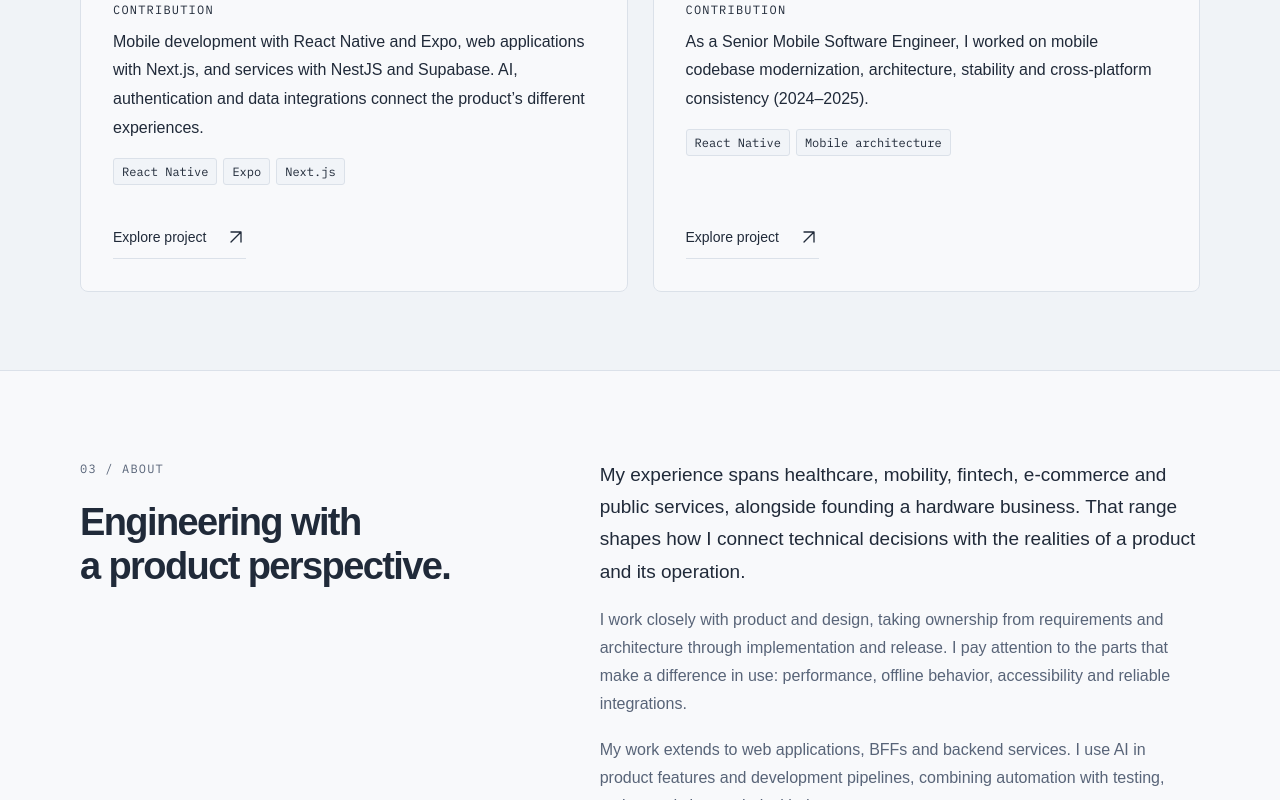
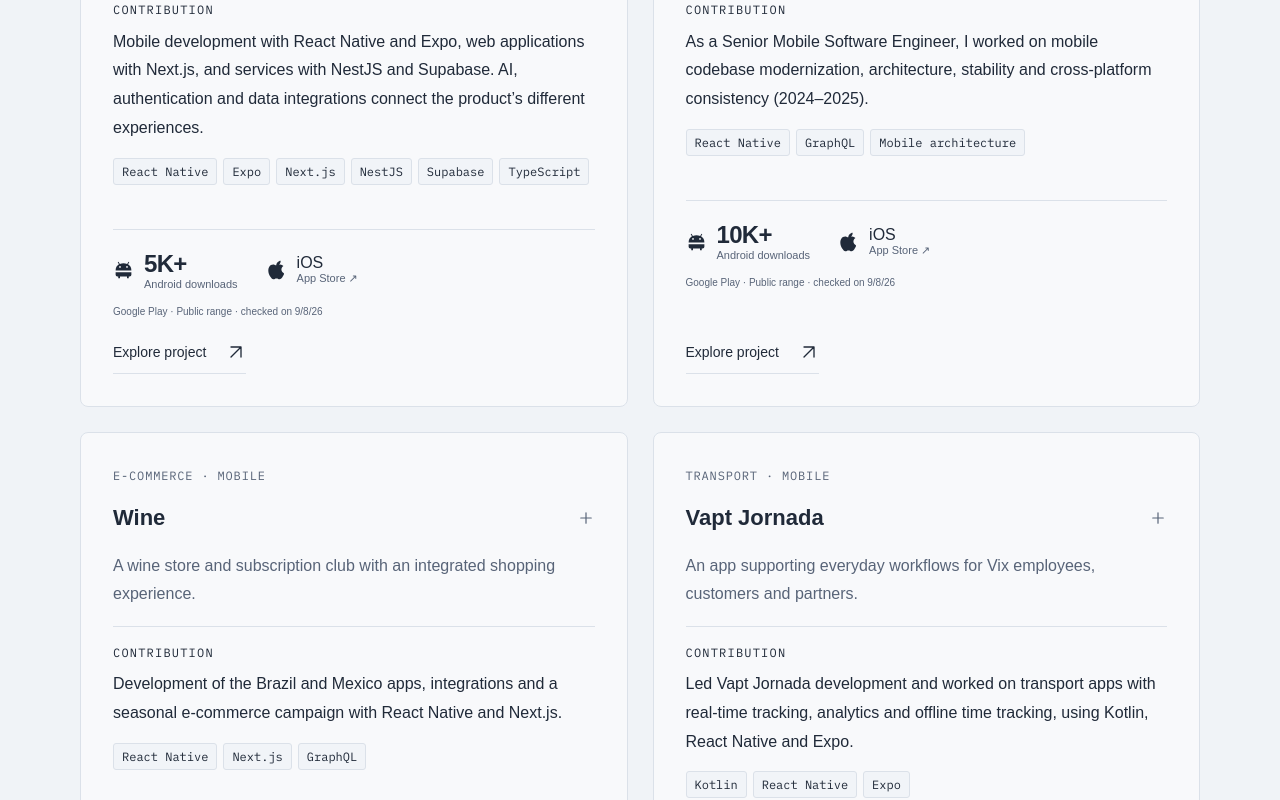
Before and after one commit to RaphaelSR/raphael-portfolio, a React (Vite) app: page / in a window 1280 px wide. Shown: the part 2300-3100 px from the top of the page. Built offline with nearby package versions, Linux system fonts and the light colour scheme.

Commit message:
feat: showcase mobile contributions and verified store metrics

```diff
--- a/src/App.tsx
+++ b/src/App.tsx
@@ -1,3 +1,4 @@
+import { AppStores } from "./components/AppStores";
 import { toolSites } from "./tool-sites";
 import { StudioTools } from "./features/StudioTools";
 import { PhoneSimulator } from "./features/PhoneSimulator";
@@ -354,12 +355,13 @@
                       {project.contribution[language]}
                     </p>
                     <div className="tags">
-                      {project.stack.slice(0, 3).map((tag) => (
+                      {project.stack.map((tag) => (
                         <span key={localize(tag, language)}>
                           {localize(tag, language)}
                         </span>
                       ))}
                     </div>
+                    {project.stores && <AppStores stores={project.stores} language={language} name={project.name} />}
                     <External href={project.url} className="inline-link">
                       {t.open}
                     </External>
--- /dev/null
+++ b/src/components/AppStores.tsx
@@ -0,0 +1,34 @@
+import type { Project } from "../content";
+import type { Locale } from "../i18n";
+
+const messages = {
+  pt: { downloads: "downloads no Android", checked: "Faixa pública · consultada em", store: "Ver na App Store" },
+  en: { downloads: "Android downloads", checked: "Public range · checked on", store: "View on the App Store" },
+  es: { downloads: "descargas en Android", checked: "Rango público · consultado el", store: "Ver en App Store" },
+};
+
+export function AppStores({ stores, language, name }: {
+  stores: NonNullable<Project["stores"]>;
+  language: Locale;
+  name: string;
+}) {
+  const t = messages[language];
+  const locale = { pt: "pt-BR", en: "en-US", es: "es-ES" }[language];
+  const count = new Intl.NumberFormat(locale, { notation: "compact", maximumFractionDigits: 0 }).format(stores.androidDownloads);
+  const date = new Intl.DateTimeFormat(locale, { dateStyle: "short", timeZone: "UTC" }).format(new Date(`${stores.checkedAt}T00:00:00Z`));
+  return (
+    <div className="app-stores">
+      <div className="app-store-links">
+        <a href={stores.android} target="_blank" rel="noopener noreferrer" aria-label={`${name}: ${count}+ ${t.downloads} · Google Play`}>
+          <svg viewBox="0 0 24 24" aria-hidden="true" fill="currentColor"><path d="m6.8 6.1-1.4-2.4.9-.5 1.5 2.5a10 10 0 0 1 8.4 0l1.5-2.5.9.5-1.4 2.4A8 8 0 0 1 21 13H3a8 8 0 0 1 3.8-6.9ZM7 9a1 1 0 1 0 2 0 1 1 0 0 0-2 0Zm8 0a1 1 0 1 0 2 0 1 1 0 0 0-2 0ZM3 15h18v3a2 2 0 0 1-2 2h-1v2h-2v-2H8v2H6v-2H5a2 2 0 0 1-2-2Z" /></svg>
+          <span><strong>{count}+</strong><small>{t.downloads}</small></span>
+        </a>
+        <a href={stores.ios} target="_blank" rel="noopener noreferrer" aria-label={`${name}: ${t.store}`}>
+          <svg viewBox="0 0 24 24" aria-hidden="true" fill="currentColor"><path d="M16.7 2c.2 1.5-.5 3-1.3 3.9-.9 1-2.3 1.7-3.6 1.6-.2-1.4.5-2.9 1.4-3.8.9-1 2.4-1.7 3.5-1.7ZM20.5 17.4c-.5 1.2-.8 1.8-1.5 2.8-.9 1.3-2.1 2.9-3.6 2.9-1.3 0-1.6-.9-3.4-.9s-2.2.9-3.5.9c-1.5 0-2.6-1.5-3.5-2.8C2.5 16.6 2 11.4 3.6 9c1.1-1.7 2.9-2.7 4.6-2.7 1.4 0 2.4.9 3.5.9s2.8-1.1 4.5-1c1.4.1 2.8.8 3.7 1.9-3.3 1.9-2.8 6.6.6 8.3Z" /></svg>
+          <span>iOS<small>App Store ↗</small></span>
+        </a>
+      </div>
+      <small className="store-source">Google Play · {t.checked} <time dateTime={stores.checkedAt}>{date}</time></small>
+    </div>
+  );
+}
--- a/src/content.ts
+++ b/src/content.ts
@@ -251,6 +251,7 @@
   contribution: Localized<string>;
   stack: Label[];
   url: string;
+  stores?: { android: string; ios: string; androidDownloads: number; checkedAt: string };
 }
 export const projects: Project[] = [
   {
@@ -281,6 +282,7 @@
       "TypeScript",
     ],
     url: "https://modpro.ai/",
+    stores: { android: "https://play.google.com/store/apps/details?id=ai.modpro.app", ios: "https://apps.apple.com/us/app/modpro-ai/id6755011876", androidDownloads: 5000, checkedAt: "2026-09-08" },
   },
   {
     id: "medely",
@@ -303,6 +305,7 @@
     },
     stack: [
       "React Native",
+      "GraphQL",
       {
         pt: "Arquitetura mobile",
         en: "Mobile architecture",
@@ -310,7 +313,72 @@
       },
     ],
     url: "https://medely.com/",
+    stores: { android: "https://play.google.com/store/apps/details?id=com.medely.proclient", ios: "https://apps.apple.com/us/app/medely-find-healthcare-shifts/id6478015730", androidDownloads: 10000, checkedAt: "2026-09-08" },
   },
+{
+  "id": "wine",
+  "name": "Wine",
+  "category": "product",
+  "label": {
+    "pt": "E-COMMERCE · MOBILE",
+    "en": "E-COMMERCE · MOBILE",
+    "es": "COMERCIO ELECTRÓNICO · MOBILE"
+  },
+  "description": {
+    "pt": "Loja e clube de vinhos com uma experiência integrada de compra e assinatura.",
+    "en": "A wine store and subscription club with an integrated shopping experience.",
+    "es": "Tienda y club de vinos con una experiencia integrada de compra y suscripción."
+  },
+  "contribution": {
+    "pt": "Evolução dos aplicativos Brasil e México, integrações e campanha sazonal de e-commerce com React Native e Next.js.",
+    "en": "Development of the Brazil and Mexico apps, integrations and a seasonal e-commerce campaign with React Native and Next.js.",
+    "es": "Evolución de las aplicaciones de Brasil y México, integraciones y una campaña estacional de comercio electrónico con React Native y Next.js."
+  },
+  "stack": [
+    "React Native",
+    "Next.js",
+    "GraphQL"
+  ],
+  "url": "https://www.wine.com.br/institucional/app/",
+  "stores": {
+    "android": "https://play.google.com/store/apps/details?id=br.com.wine.app",
+    "ios": "https://apps.apple.com/br/app/wine-loja-e-clube-de-vinhos/id1411629873",
+    "androidDownloads": 1000000,
+    "checkedAt": "2026-09-08"
+  }
+},
+{
+  "id": "vapt",
+  "name": "Vapt Jornada",
+  "category": "product",
+  "label": {
+    "pt": "TRANSPORTE · MOBILE",
+    "en": "TRANSPORT · MOBILE",
+    "es": "TRANSPORTE · MOBILE"
+  },
+  "description": {
+    "pt": "Aplicativo que facilita a rotina de colaboradores, clientes e parceiros da Vix.",
+    "en": "An app supporting everyday workflows for Vix employees, customers and partners.",
+    "es": "Aplicación que facilita el día a día de empleados, clientes y socios de Vix."
+  },
+  "contribution": {
+    "pt": "Liderança do desenvolvimento do Vapt Jornada e atuação em aplicativos de transporte com rastreamento em tempo real, analytics e registro de jornada offline, utilizando Kotlin, React Native e Expo.",
+    "en": "Led Vapt Jornada development and worked on transport apps with real-time tracking, analytics and offline time tracking, using Kotlin, React Native and Expo.",
+    "es": "Liderazgo del desarrollo de Vapt Jornada y trabajo en aplicaciones de transporte con seguimiento en tiempo real, analítica y registro de jornada sin conexión, utilizando Kotlin, React Native y Expo."
+  },
+  "stack": [
+    "Kotlin",
+    "React Native",
+    "Expo"
+  ],
+  "url": "https://play.google.com/store/apps/details?id=br.com.globalsys.vaptJornada",
+  "stores": {
+    "android": "https://play.google.com/store/apps/details?id=br.com.globalsys.vaptJornada",
+    "ios": "https://apps.apple.com/br/app/vapt-jornada-vix/id1543761379",
+    "androidDownloads": 10000,
+    "checkedAt": "2026-09-08"
+  }
+},
   {
     id: "geometry",
     name: "Geometry",
--- a/src/styles.css
+++ b/src/styles.css
@@ -2035,3 +2035,16 @@
     display: none;
   }
 }
+
+.app-stores { margin-top: 24px; padding-top: 18px; border-top: 1px solid var(--line); }
+.app-store-links { display: flex; flex-wrap: wrap; gap: 16px 28px; }
+.app-store-links a { display: inline-flex; align-items: center; gap: 10px; min-height: 44px; color: inherit; text-decoration: none; border-radius: 4px; }
+.app-store-links a:hover { color: var(--muted); }
+.app-store-links svg { width: 21px; height: 21px; flex: none; }
+.app-store-links strong { display: inline-block; font-size: 24px; font-weight: 650; letter-spacing: -.7px; font-variant-numeric: tabular-nums; }
+.app-store-links small { display: block; font-size: 11px; color: var(--muted); }
+.store-source { display: block; margin-top: 12px; color: var(--muted); font-size: 10px; line-height: 1.6; }
+@media (prefers-reduced-motion: no-preference) {
+  html[data-motion="on"] .app-store-links strong { animation: store-reveal .6s ease-out both; }
+}
+@keyframes store-reveal { from { opacity: 0; transform: translateY(4px); } to { opacity: 1; transform: translateY(0); } }
```
Also changed, not shown: 2 other files (tests, documents, lock files or other folders).
